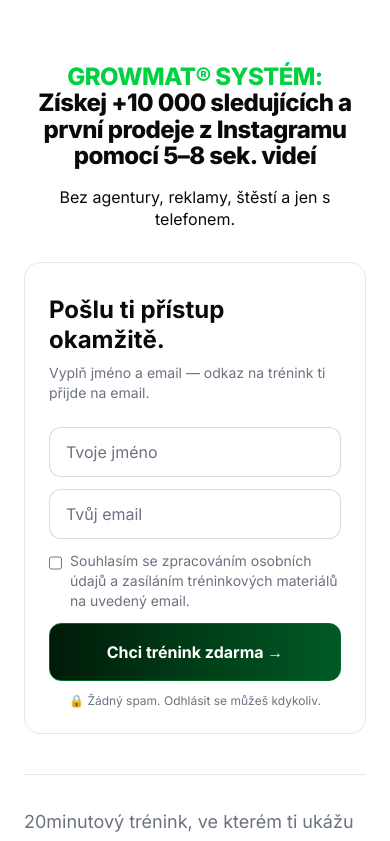
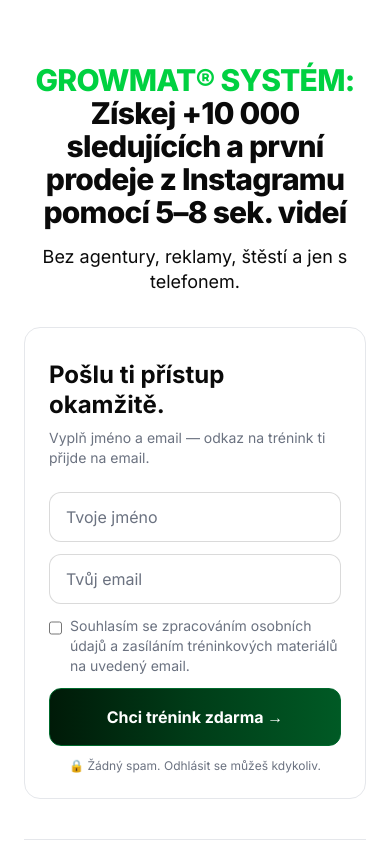
Before and after one commit to adambardzak/socialmaty, a Next.js app: page /optin in a window 390 px wide. Shown: the top 841 px of the page. Built offline with nearby package versions, Linux system fonts and the light colour scheme.

Commit message:
bump hero headline one size up on mobile

```diff
--- a/src/app/optin/page.tsx
+++ b/src/app/optin/page.tsx
@@ -16,11 +16,11 @@
         <div className="lg:grid lg:grid-cols-[1.2fr_1fr] lg:gap-16 lg:items-start">
           {/* HEADLINE */}
           <div data-reveal className="text-center lg:text-left lg:row-start-1 lg:col-start-1">
-            <h1 className="font-display font-extrabold text-2xl sm:text-4xl lg:text-6xl leading-[1.1] tracking-tight">
+            <h1 className="font-display font-extrabold text-3xl sm:text-5xl lg:text-6xl leading-[1.1] tracking-tight">
               <span className="block text-accent">GROWMAT® SYSTÉM:</span>{" "}
               Získej +10 000 sledujících a první prodeje z Instagramu pomocí 5–8 sek. videí
             </h1>
-            <p className="mt-4 font-display text-base sm:text-xl lg:text-2xl text-ink leading-snug">
+            <p className="mt-4 font-display text-lg sm:text-2xl lg:text-2xl text-ink leading-snug">
               Bez agentury, reklamy, štěstí a jen s telefonem.
             </p>
           </div>
```
